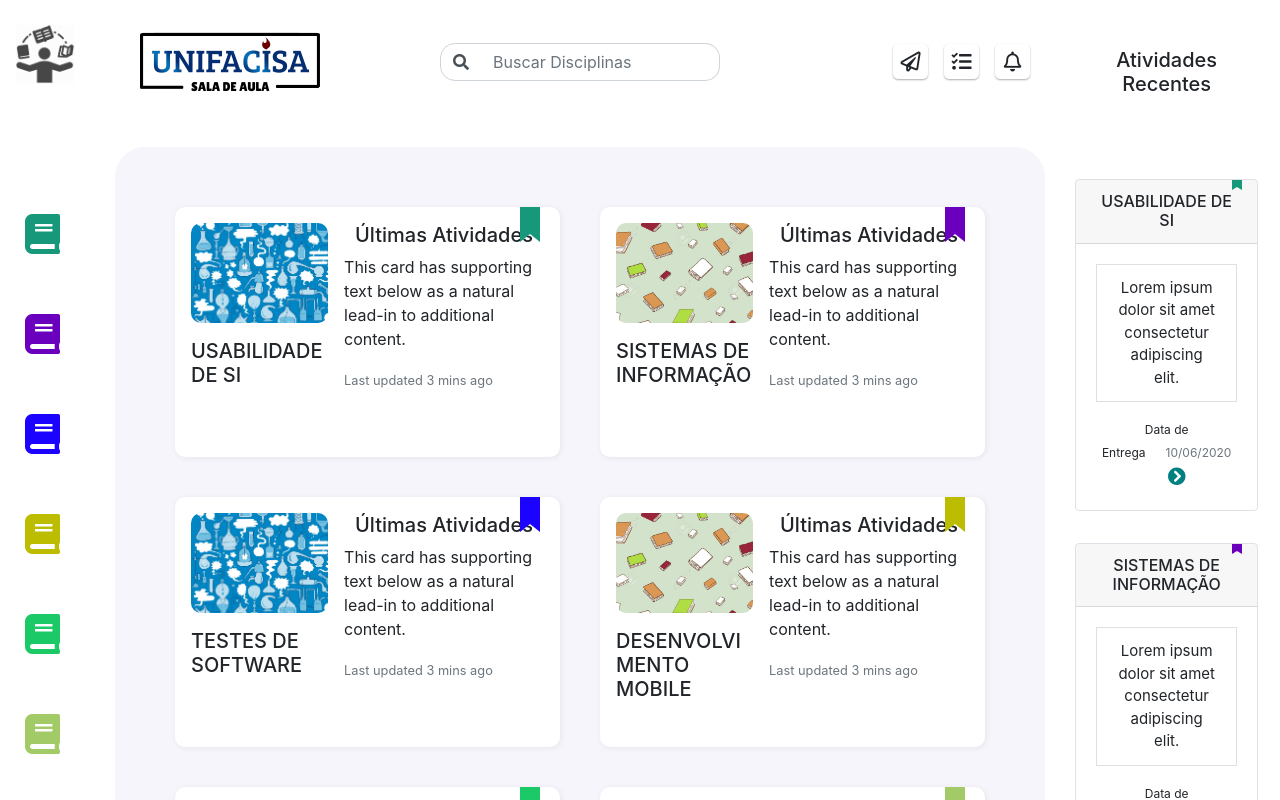
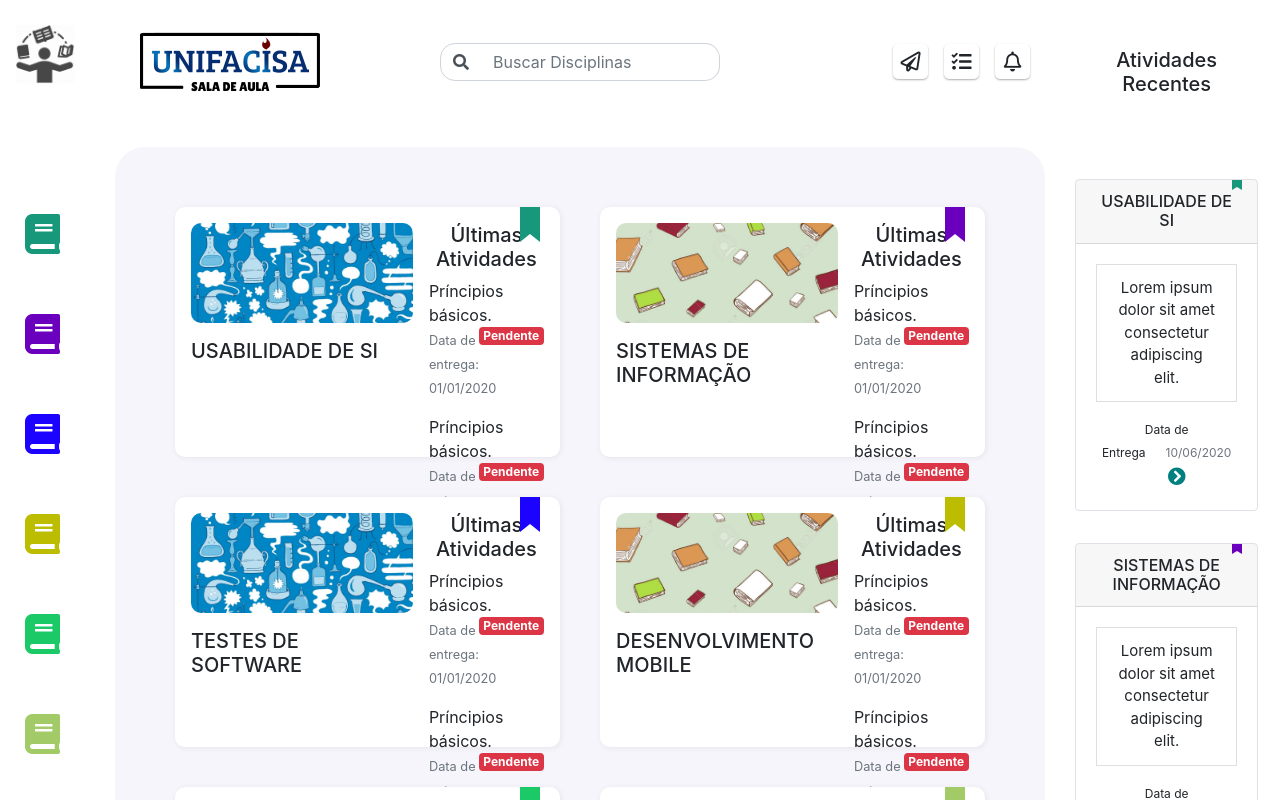
Before and after one commit to chenriquess/classroom-usabilidade, an Angular app: page /private/home in a window 1280 px wide. Shown: the top 800 px of the page. Built offline with nearby package versions, Linux system fonts and the light colour scheme.

Commit message:
Ajustes de toast

```diff
--- a/src/app/modules/private/modules/disciplina/components/disciplina/disciplina.component.html
+++ b/src/app/modules/private/modules/disciplina/components/disciplina/disciplina.component.html
@@ -6,7 +6,7 @@
                     <i class="fa fa-arrow-left mr-3"></i>
                     <span>Voltar</span>
                 </a>
-                <a class="link-voltar float-right" routerLink="/private/home">
+                <a class="link-voltar float-right" routerLink="/private/atividades">
                     <i class="fa fa-tasks mr-3"></i>
                     <span>Atividades</span>
                 </a>
--- a/src/app/modules/private/modules/home/components/home-screen/home.component.html
+++ b/src/app/modules/private/modules/home/components/home-screen/home.component.html
@@ -13,9 +13,16 @@
                 </div>
                 <div class="card-body">
                     <h5 class="text-center">Últimas Atividades</h5>
-                    <p class="card-text">This card has supporting text below as a natural lead-in to additional
-                        content.</p>
-                    <p class="card-text"><small class="text-muted">Last updated 3 mins ago</small></p>
+                    <div class="mb-3">
+                        <p class="card-text d-inline">Príncipios básicos.</p>
+                        <span class="badge badge-danger float-right">Pendente</span>
+                        <p class="card-text"><small class="text-muted">Data de entrega: 01/01/2020</small></p>
+                    </div>
+                    <div>
+                        <p class="card-text d-inline">Príncipios básicos.</p>
+                        <span class="badge badge-danger float-right">Pendente</span>
+                        <p class="card-text"><small class="text-muted">Data de entrega: 01/01/2020</small></p>
+                    </div>
                 </div>
             </div>
         </a>
--- a/src/app/modules/public/modules/login/components/login/login.component.html
+++ b/src/app/modules/public/modules/login/components/login/login.component.html
@@ -31,7 +31,7 @@
                         <input [type]="showPwd ? 'text' : 'password'" class="form-control" id="exampleInputPassword1">
                         <div class="input-group-append align-items-center">
                             <a class="ml-3 show-pwd" (click)="showPwd = !showPwd" [class.text-primary]="showPwd">
-                                <i class="fa fa-eye"></i>
+                                <i class="fa fa-eye" [title]="showPwd ? 'Esconder Senha':'Mostrar Senha'"></i>
                             </a>
                         </div>
                     </div>
@@ -42,7 +42,7 @@
                 </div>
 
                 <div class="d-flex justify-content-end">
-                    <button type="button" class="btn btn-primary ml-auto" [routerLink]="['/private/home']">
+                    <button type="button" class="btn btn-primary ml-auto" (click)="login()">
                         Entrar
                     </button>
                 </div>
--- a/src/app/modules/public/modules/login/components/login/login.component.ts
+++ b/src/app/modules/public/modules/login/components/login/login.component.ts
@@ -1,4 +1,6 @@
 import { Component, OnInit } from '@angular/core';
+import { Router } from '@angular/router';
+import { ToastrService } from 'ngx-toastr';
 
 @Component({
   selector: 'app-login',
@@ -8,9 +10,17 @@ import { Component, OnInit } from '@angular/core';
 export class LoginComponent implements OnInit {
   showPwd: boolean;
 
-  constructor() { }
+  constructor(
+    private router: Router,
+    private toastService: ToastrService
+  ) { }
 
   ngOnInit(): void {
   }
 
+  login() {
+    this.router.navigate(['/private/home']);
+    this.toastService.success('Login efetuado com sucesso!');
+  }
+
 }
```
